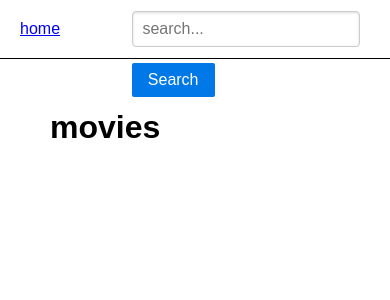
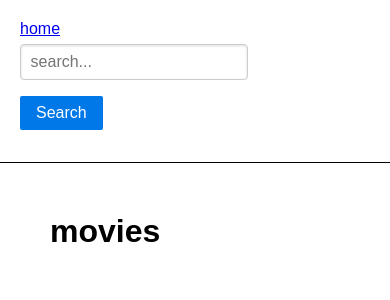
Before and after one commit to umn-5117-f18/in-class-10-01, a Flask app: page / in a window 390 px wide. Shown: the top 300 px of the page. Run offline with Flask 2, Linux system fonts and the light colour scheme; data that the repository does not hold is empty; some libraries are stand-ins or nearby versions.

Commit message:
add responsive css example

```diff
--- a/static/style.css
+++ b/static/style.css
@@ -3,11 +3,13 @@ body #menu {
   border-bottom: 1px solid black;
 }
 
-#search-box {
-  display: inline-block;
-  position: absolute;
-  top: 5px;
-  right: 30px;
+@media only screen and (min-width: 600px) {
+  #search-box {
+    display: inline-block;
+    position: absolute;
+    top: 5px;
+    right: 30px;
+  }
 }
 
 #content {
```
Also changed, not shown: README.md.
